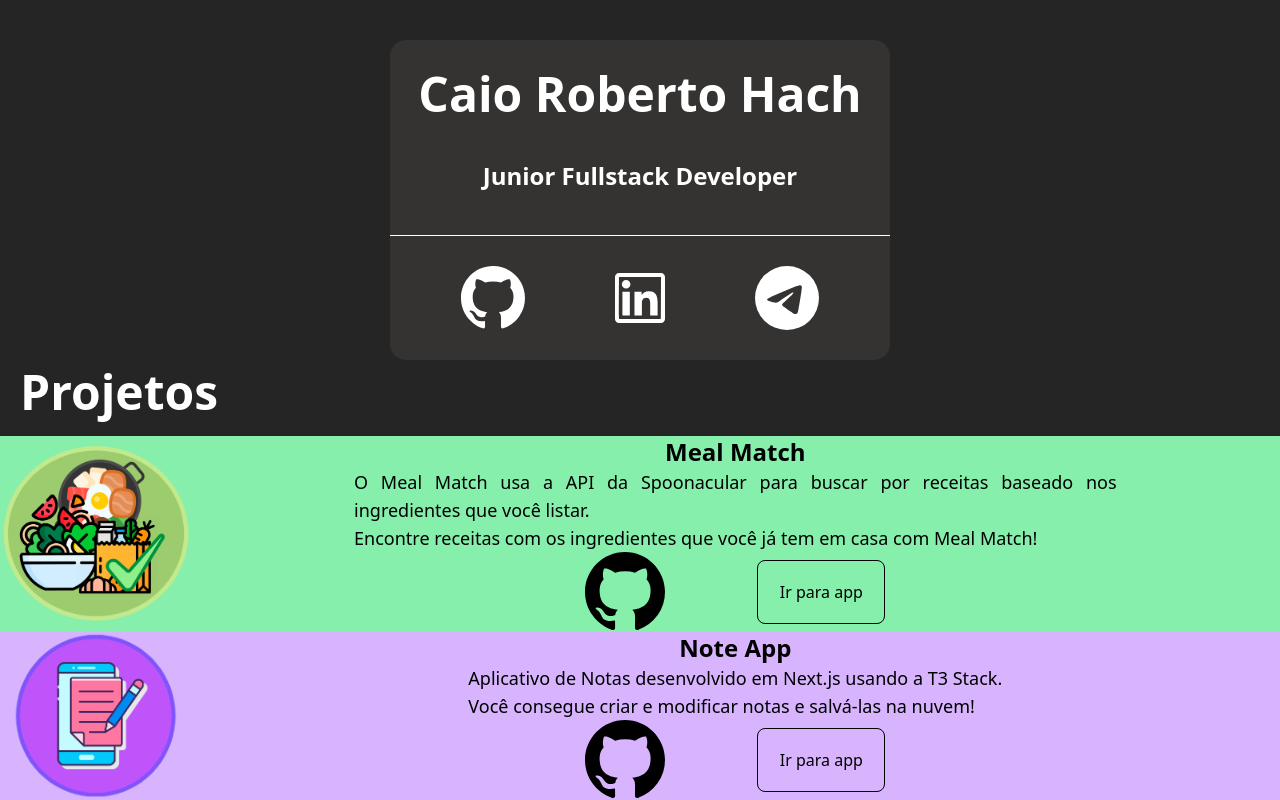
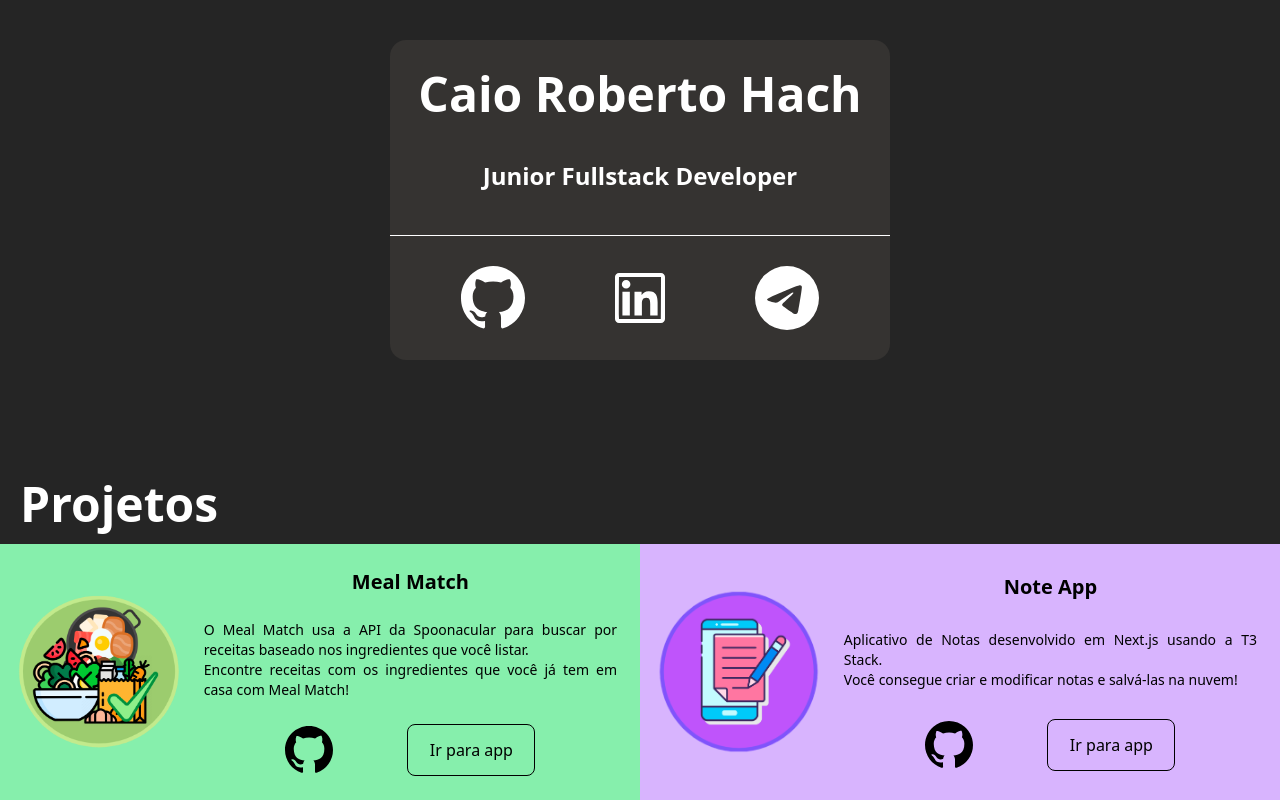
Before and after one commit to NotTheHack/my_portfolio, a Next.js app: page / in a window 1280 px wide. Built offline with nearby package versions, Linux system fonts and the light colour scheme; what tailwind-clip-path would draw is missing.

Commit message:
Reestruturação do site para mobile-first

```diff
--- a/src/components/card.tsx
+++ b/src/components/card.tsx
@@ -5,12 +5,12 @@ import { BsTelegram } from "react-icons/bs";
 export default function CardPage() {
   return (
 
-    <div className="box-border items-center flex flex-col h-80 justify-evenly bg-[#746b6133] rounded-2xl place-self-center max-[425px]:w-[90vw] w-[500px]">
+    <div className="box-border items-center flex flex-col h-80 max-[425px]:h-64 max-[375px]:h-56 justify-evenly bg-[#746b6133] rounded-2xl place-self-center max-[425px]:w-[90vw] w-[500px]">
 
             <h1 className="text-white font-semibold text-5xl text-center max-[320px]:text-2xl max-[425px]:text-3xl">Caio Roberto Hach</h1>
             <h1 className="text-white font-semibold text-2xl text-center my-3 max-[320px]:text-xl max-[425px]:text-2xl">Junior Fullstack Developer</h1>
             <div className="h-[1px] bg-white w-full" />
-            <div className=" gap-3 flex justify-evenly w-full max-[425px]:mt-8">
+            <div className=" gap-3 flex justify-evenly w-full items-center">
               <GoMarkGithub className="h-16 w-16 fill-white max-[425px]:h-12 max-[425px]:w-12"/>
               <AiOutlineLinkedin className="h-16 w-16 fill-white max-[425px]:h-12 max-[425px]:w-12" />
               <BsTelegram className="h-16 w-16 fill-white max-[425px]:h-12 max-[425px]:w-12" />
--- a/src/components/pnp.tsx
+++ b/src/components/pnp.tsx
@@ -5,43 +5,43 @@ import { GoMarkGithub } from "react-icons/go";
 
 const ProjectsAndCurriculumComponent = () => {
   return(
-    <div className='fixed bottom-0 flex flex-col max-[768px]:h-[60vh] gap-5'>
+    <div className='fixed bottom-0 flex flex-col max-[820px]:h-[60vh] gap-8 h-80'>
       <div className="max-[425px]:mx-auto h-[10%] ml-5">
         <h1 className="text-5xl text-white font-bold">Projetos</h1>
       </div>
 
-      <div className='flex flex-col h-[90%] w-screen'>
+      <div className='flex flex-col min-[1000px]:flex-row h-[90%] w-screen'>
 
-        <div className="bg-green-300 flex h-[50%] min-[769px]:clip-path-polygon-[0_0,_100%_0,_95%_100%,_0_100%]">
-              <div className='relative max-[768px]:hidden w-60 min-[769px]:w-56'>
+        <div className="bg-green-300 flex max-[820px]:h-[50%] min-[1000px]:pl-4 min-[1000px]:w-[50vw]">
+              <div className='relative max-[820px]:hidden w-60 min-[769px]:w-56'>
                 <Image  src={mealMatchImg} alt="mealmatch" fill className='inline-block object-contain' />
               </div>
 
               <div className='flex flex-col w-full items-center justify-evenly'>
-                  <h1 className="text-2xl font-semibold text-black text-center">Meal Match</h1>
-                  <p className='text-black text-justify text-lg max-w-[70%]'>O Meal Match usa a API da Spoonacular para  buscar por receitas baseado nos
+                  <h1 className="text-xl font-semibold text-black text-center">Meal Match</h1>
+                  <p className='text-black text-justify text-sm max-w-[90%] max-[375px]:hidden'>O Meal Match usa a API da Spoonacular para  buscar por receitas baseado nos
                                               ingredientes que você listar. <br/>
                                               Encontre receitas com os ingredientes que você já tem em casa com Meal Match!
                                               </p>
-                  <div className='flex w-[300px] justify-between items-center max-[375px]:w-[250px]'>
-                    <GoMarkGithub className="h-20 w-20 fill-black cursor-pointer"/>
-                    <button className='p-2 w-32 h-16 border border-black rounded-lg hover:bg-black hover:text-white active:bg-transparent active:text-black transition-all'>Ir para app</button>
+                  <div className='flex w-[250px] justify-between items-center max-[375px]:w-[250px]'>
+                    <GoMarkGithub className="h-12 w-12 fill-black cursor-pointer"/>
+                    <button className='p-2 w-32 h-[52px] border border-black rounded-lg hover:bg-black hover:text-white active:bg-transparent active:text-black transition-all'>Ir para app</button>
                   </div>
               </div>
         </div>
 
-          <div className='flex bg-purple-300 h-[50%]'>
-            <div className='relative w-60 max-[768px]:hidden min-[769px]:w-56'>
+          <div className='flex bg-purple-300 max-[820px]:h-[50%] min-[1000px]:pl-4 min-[1000px]:w-[50vw]'>
+            <div className='relative w-60 max-[820px]:hidden min-[769px]:w-56'>
               <Image  src={noteAppImg} alt="noteapp" fill className='inline-block object-contain' />
             </div>
             <div className='flex flex-col w-full items-center justify-evenly'>
-              <h1 className="text-2xl font-semibold text-black text-center">Note App</h1>
-              <p className='text-black text-justify text-lg max-w-[70%]'>Aplicativo de Notas desenvolvido em Next.js usando a T3 Stack.<br/>
+              <h1 className="text-xl font-semibold text-black text-center">Note App</h1>
+              <p className='text-black text-justify text-sm max-w-[90%] max-[375px]:hidden'>Aplicativo de Notas desenvolvido em Next.js usando a T3 Stack.<br/>
                                           Você consegue criar e modificar notas e salvá-las na nuvem!
                                           </p>
-              <div className='flex w-[300px] justify-between items-center max-[375px]:w-[250px]'>
-                <GoMarkGithub className="h-20 w-20  fill-black cursor-pointer"/>
-                <button className='p-2 w-32 h-16 border border-black rounded-lg hover:bg-black hover:text-white active:bg-transparent active:text-black transition-all'>Ir para app</button>
+              <div className='flex w-[250px] justify-between items-center max-[375px]:w-[250px]'>
+                <GoMarkGithub className="h-12 w-12  fill-black cursor-pointer"/>
+                <button className='p-2 w-32 h-[52px] border border-black rounded-lg hover:bg-black hover:text-white active:bg-transparent active:text-black transition-all'>Ir para app</button>
               </div>
             </div>
           </div>
--- a/src/pages/index.tsx
+++ b/src/pages/index.tsx
@@ -13,7 +13,7 @@ const Home: NextPage = () => {
       </Head>
       <main className="relative min-h-screen ">
 
-        <div className="flex flex-col inset-x-0 top-0 z-50 m-auto pt-10">
+        <div className="flex flex-col inset-x-0 top-0 z-50 m-auto pt-10 max-[820px]:pt-4">
 
         <CardPage/>
         <ProjectsAndCurriculumComponent />
```
